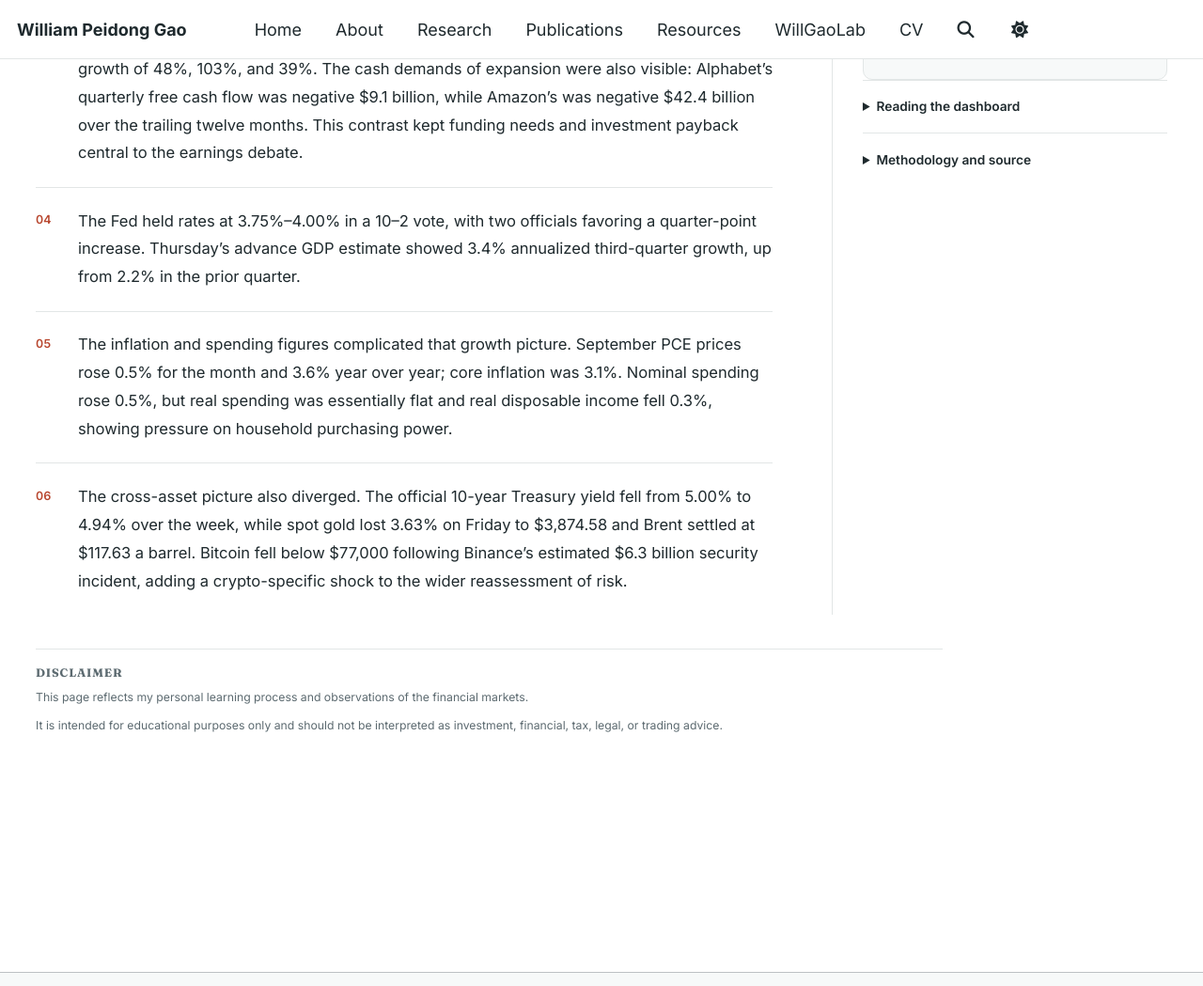
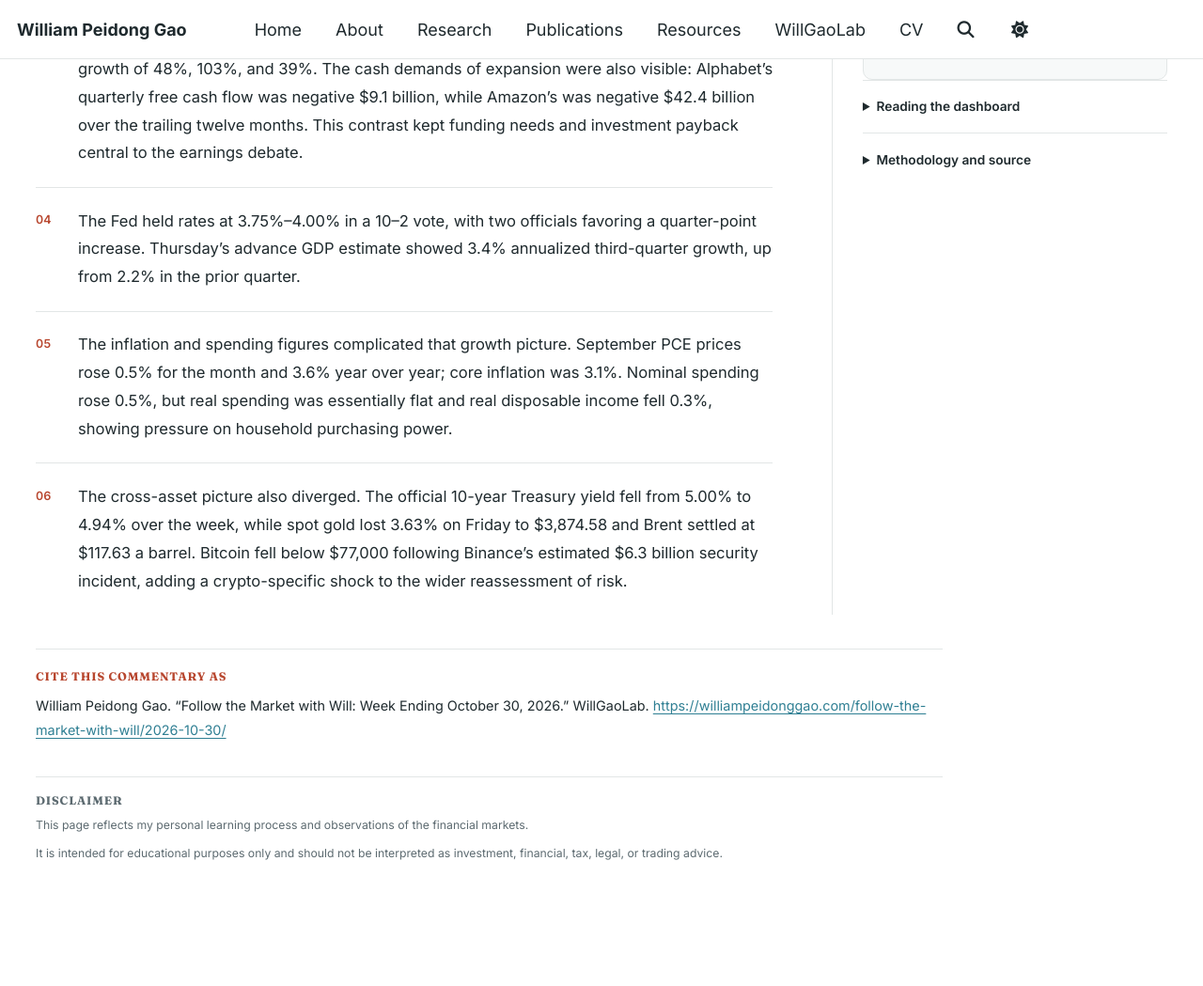
Before and after one commit to PeidongGao/WilliamGaoWeb, a Jekyll site: the page built from _pages/follow-the-market-with-will.md, in a window 1280 px wide and 1400 px high, scrolled down 2427 px, cut to the strip 0-1049 px from the top of the window. Shown: the whole strip at 94% size. Built offline with Jekyll 4.4.1, drawn with Linux system fonts in a browser that asks for light colours.

Commit message:
Add automatic citations for daily and weekly market editions

```diff
--- a/_includes/daily-market-publication.html
+++ b/_includes/daily-market-publication.html
@@ -72,6 +72,7 @@
     </details>
   </aside>
 </div>
+{% include market-edition-citation.html entry=selected_commentary %}
 <footer class="mp-disclaimer">
   <h2>Disclaimer</h2>
   <p>This page reflects my personal learning process and observations of the financial markets.</p>
--- /dev/null
+++ b/_includes/market-edition-citation.html
@@ -0,0 +1,8 @@
+{% assign citation_day = include.entry.date | date: '%Y-%m-%d' %}
+{% assign citation_date = include.entry.date | date: '%B %-d, %Y' %}
+{% assign citation_path = page.market_edition_root | append: citation_day | append: '/' %}
+{% assign citation_url = citation_path | absolute_url %}
+<aside class="mp-citation" aria-labelledby="market-citation-heading">
+  <h2 id="market-citation-heading">Cite this commentary as</h2>
+  <p data-market-citation>William Peidong Gao. “{% if page.market_edition_type == 'weekly' %}Follow the Market with Will: Week Ending {{ citation_date }}{% else %}Market Fingerprint: {{ citation_date }}{% endif %}.” WillGaoLab. <a data-market-citation-link href="{{ citation_url }}">{{ citation_url }}</a></p>
+</aside>
--- a/_includes/weekly-market-publication.html
+++ b/_includes/weekly-market-publication.html
@@ -81,6 +81,7 @@
     </details>
   </aside>
 </div>
+{% include market-edition-citation.html entry=selected_week %}
 <footer class="mp-disclaimer">
   <h2>Disclaimer</h2>
   <p>This page reflects my personal learning process and observations of the financial markets.</p>
--- a/assets/css/market-publication.css
+++ b/assets/css/market-publication.css
@@ -51,6 +51,10 @@
 .mp-companion h3 { font-size: .82rem; margin-top: 1.2rem; }
 .mp-companion .mp-resource { display: inline-block; margin: .35rem 0; color: var(--accent); font-weight: 600; text-underline-offset: 4px; }
 .mp-disclaimer { border-top: 1px solid var(--color-border); margin-top: 2rem; padding-top: 1rem; max-width: 85ch; color: var(--color-text-muted); }
+.mp-citation { border-top: 1px solid var(--color-border); margin-top: 2rem; padding-top: 1.2rem; max-width: 85ch; }
+.market-publication-page .mp-citation h2 { border: 0; padding: 0; margin: 0 0 .6rem; color: var(--accent); font-size: .68rem; letter-spacing: .07em; text-transform: uppercase; }
+.market-publication-page .mp-citation p { font-size: .8rem; line-height: 1.8; margin: 0; overflow-wrap: anywhere; }
+.mp-citation a { text-underline-offset: 3px; }
 .market-publication-page .mp-disclaimer h2 { border: 0; padding: 0; margin: 0 0 .45rem; font-size: .68rem; letter-spacing: .07em; text-transform: uppercase; }
 .market-publication-page .mp-disclaimer p { font-size: .68rem; line-height: 1.7; margin-bottom: .5rem; }
 .market-publication-page .mp-publication a:focus-visible, .mp-editions a:focus-visible, .mp-publication summary:focus-visible { outline: 2px solid var(--accent); outline-offset: 4px; }
```
Also changed, not shown: scripts/validate_market_editions.rb (+15 -1 lines).
